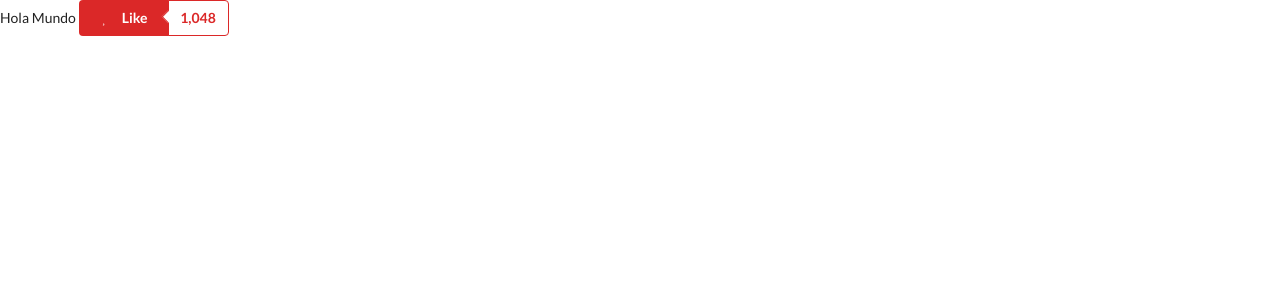
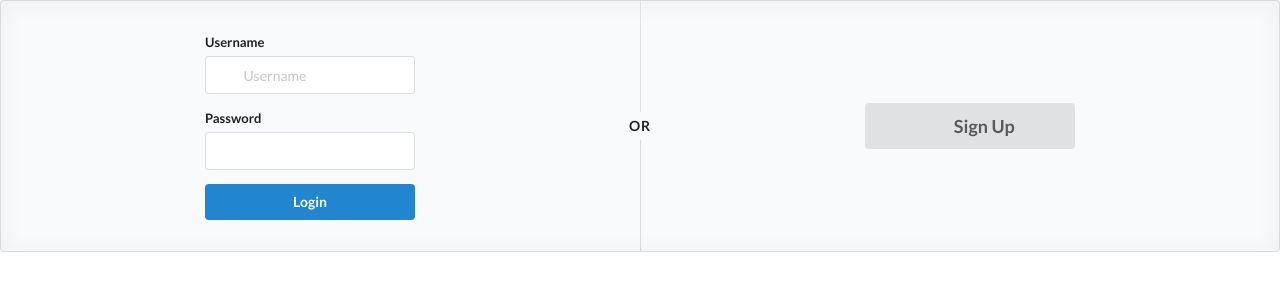
Before and after one commit to tenajesus/backgroundlab, a plain HTML site: page index.html in a window 1280 px wide. Drawn offline with Linux system fonts and the light colour scheme; a web font is replaced by a local one.

Commit message:
Formulario de Ingreso

```diff
--- a/index.html
+++ b/index.html
@@ -6,14 +6,37 @@
 
 </head>
 <body>
- Hola Mundo
- <div class="ui labeled button" tabindex="0">
-  <div class="ui red button">
-    <i class="heart icon"></i> Like
+ <div class="ui placeholder segment">
+  <div class="ui two column very relaxed stackable grid">
+    <div class="column">
+      <div class="ui form">
+        <div class="field">
+          <label>Username</label>
+          <div class="ui left icon input">
+            <input type="text" placeholder="Username">
+            <i class="user icon"></i>
+          </div>
+        </div>
+        <div class="field">
+          <label>Password</label>
+          <div class="ui left icon input">
+            <input type="password">
+            <i class="lock icon"></i>
+          </div>
+        </div>
+        <div class="ui blue submit button">Login</div>
+      </div>
+    </div>
+    <div class="middle aligned column">
+      <div class="ui big button">
+        <i class="signup icon"></i>
+        Sign Up
+      </div>
+    </div>
   </div>
-  <a class="ui basic red left pointing label">
-    1,048
-  </a>
+  <div class="ui vertical divider">
+    Or
+  </div>
 </div>
 </body>
 <script src="script/semantic.min.js"></script>
```
